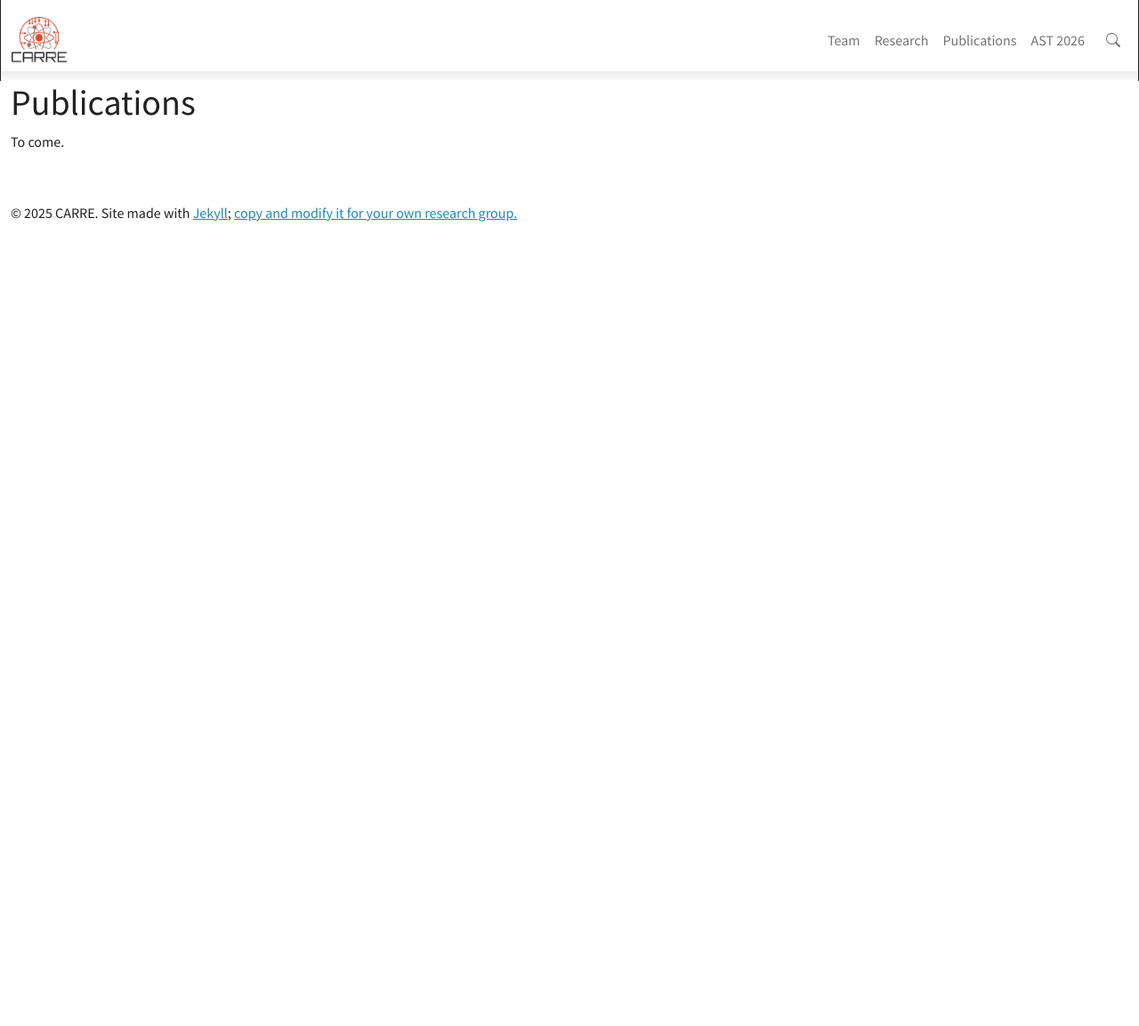
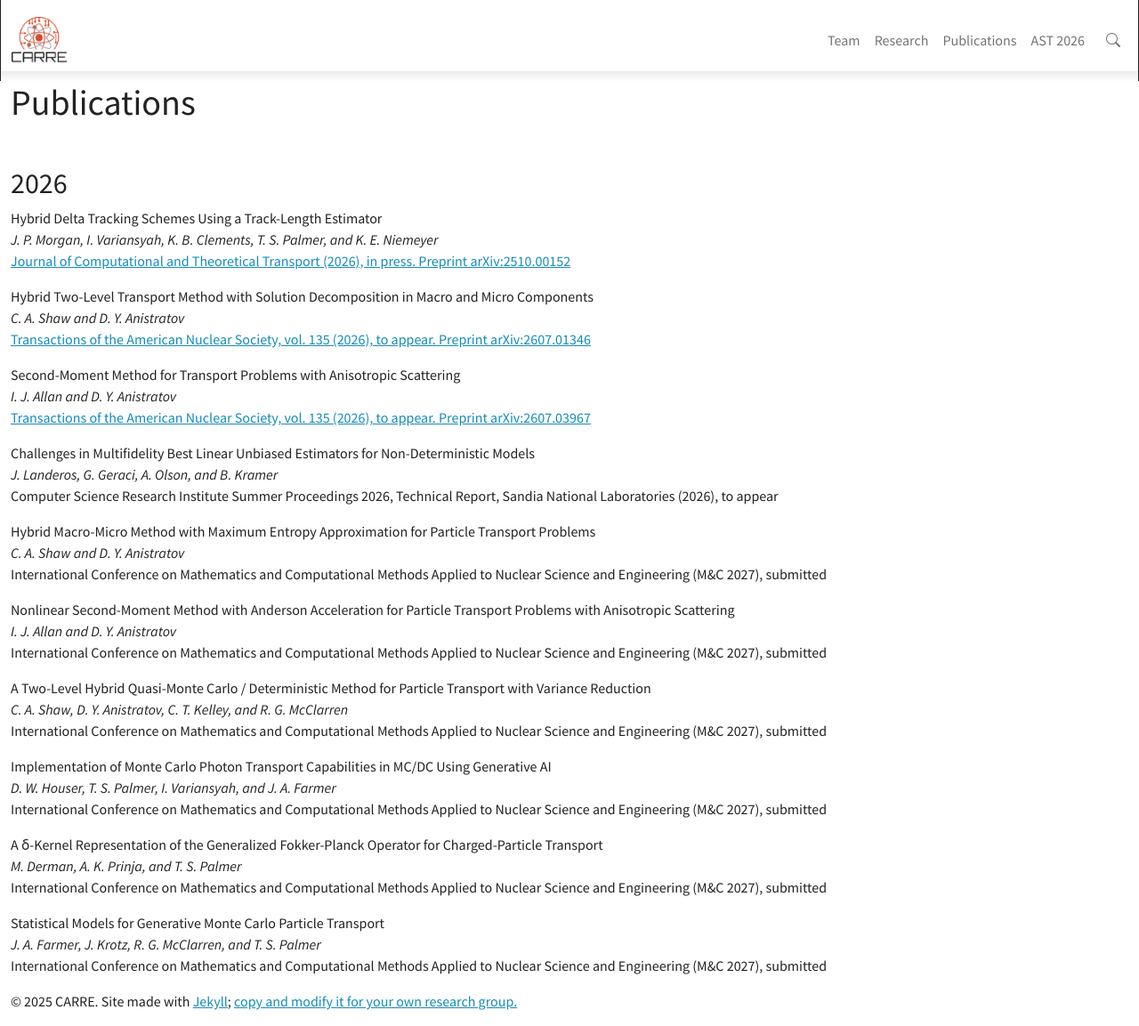
Before and after one commit to CARRE-PSAAP/CARRE-PSAAP.github.io, a Jekyll site: the page built from _pages/publications.md, in a window 1280 px wide. Shown: the whole page at 89% size. Built offline with Jekyll 4.4.1, drawn with Linux system fonts in a browser that asks for light colours; nearby versions of some CDN libraries; before the commit the page ends 900 px from its top, so only the background shows below that.

Commit message:
adds publications

```diff
--- a/_data/publist.yml
+++ b/_data/publist.yml
@@ -2,8 +2,74 @@
 #   image: imageaward_edited.png
 #   description: Shot noise has been suggested for a long time as a tell-tale probe for Majorana bound states. We are the first to carry out local tunneling shot noise measurements on the putative vortex Majorana states.
 #   authors: J-F Ge, KM Bastiaans, D Chatzopoulos, D Cho, WO Tromp, T Benschop, J Niu, G Gu, MP Allan
+#   year: 2023
 #   link:
 #     url: https://www.nature.com/articles/s41467-023-39109-w
 #     display: Nature Communications 4, 3341 (2023)
 #   highlight: 1
 #   news2: See [news item](https://www.universiteitleiden.nl/en/news/2023/06/new-method-to-find-majoranas-tested-for-the-first-time) by Michelle Willebrands
+#
+# Entries are listed newest first; "year" is the year published or submitted.
+
+- title: "Hybrid Delta Tracking Schemes Using a Track-Length Estimator"
+  authors: J. P. Morgan, I. Variansyah, K. B. Clements, T. S. Palmer, and K. E. Niemeyer
+  year: 2026
+  link:
+    url: https://doi.org/10.1080/23324309.2026.2618791
+    display: Journal of Computational and Theoretical Transport (2026), in press. Preprint arXiv:2510.00152
+
+- title: "Hybrid Two-Level Transport Method with Solution Decomposition in Macro and Micro Components"
+  authors: C. A. Shaw and D. Y. Anistratov
+  year: 2026
+  link:
+    url: https://arxiv.org/abs/2607.01346
+    display: Transactions of the American Nuclear Society, vol. 135 (2026), to appear. Preprint arXiv:2607.01346
+
+- title: "Second-Moment Method for Transport Problems with Anisotropic Scattering"
+  authors: I. J. Allan and D. Y. Anistratov
+  year: 2026
+  link:
+    url: https://arxiv.org/abs/2607.03967
+    display: Transactions of the American Nuclear Society, vol. 135 (2026), to appear. Preprint arXiv:2607.03967
+
+- title: "Challenges in Multifidelity Best Linear Unbiased Estimators for Non-Deterministic Models"
+  authors: J. Landeros, G. Geraci, A. Olson, and B. Kramer
+  year: 2026
+  link:
+    display: Computer Science Research Institute Summer Proceedings 2026, Technical Report, Sandia National Laboratories (2026), to appear
+
+- title: "Hybrid Macro-Micro Method with Maximum Entropy Approximation for Particle Transport Problems"
+  authors: C. A. Shaw and D. Y. Anistratov
+  year: 2026
+  link:
+    display: International Conference on Mathematics and Computational Methods Applied to Nuclear Science and Engineering (M&C 2027), submitted
+
+- title: "Nonlinear Second-Moment Method with Anderson Acceleration for Particle Transport Problems with Anisotropic Scattering"
+  authors: I. J. Allan and D. Y. Anistratov
+  year: 2026
+  link:
+    display: International Conference on Mathematics and Computational Methods Applied to Nuclear Science and Engineering (M&C 2027), submitted
+
+- title: "A Two-Level Hybrid Quasi-Monte Carlo / Deterministic Method for Particle Transport with Variance Reduction"
+  authors: C. A. Shaw, D. Y. Anistratov, C. T. Kelley, and R. G. McClarren
+  year: 2026
+  link:
+    display: International Conference on Mathematics and Computational Methods Applied to Nuclear Science and Engineering (M&C 2027), submitted
+
+- title: "Implementation of Monte Carlo Photon Transport Capabilities in MC/DC Using Generative AI"
+  authors: D. W. Houser, T. S. Palmer, I. Variansyah, and J. A. Farmer
+  year: 2026
+  link:
+    display: International Conference on Mathematics and Computational Methods Applied to Nuclear Science and Engineering (M&C 2027), submitted
+
+- title: "A δ-Kernel Representation of the Generalized Fokker-Planck Operator for Charged-Particle Transport"
+  authors: M. Derman, A. K. Prinja, and T. S. Palmer
+  year: 2026
+  link:
+    display: International Conference on Mathematics and Computational Methods Applied to Nuclear Science and Engineering (M&C 2027), submitted
+
+- title: "Statistical Models for Generative Monte Carlo Particle Transport"
+  authors: J. A. Farmer, J. Krotz, R. G. McClarren, and T. S. Palmer
+  year: 2026
+  link:
+    display: International Conference on Mathematics and Computational Methods Applied to Nuclear Science and Engineering (M&C 2027), submitted
--- a/_pages/publications.md
+++ b/_pages/publications.md
@@ -8,8 +8,6 @@ permalink: /publications/
 
 
 # Publications
-
-To come.
 
 <!-- ## Group highlights -->
 
@@ -53,12 +51,15 @@ To come.
 
 <p> &nbsp; </p>
 
-<!--
-## Full List of publications -->
+{% assign pubs_by_year = site.data.publist | group_by: "year" %}
+{% for year in pubs_by_year %}
 
-{% for publi in site.data.publist %}
+## {{ year.name }}
+
+{% for publi in year.items %}
 
   {{ publi.title }} <br />
-  <em>{{ publi.authors }} </em><br /><a href="{{ publi.link.url }}">{{ publi.link.display }}</a>
+  <em>{{ publi.authors }} </em><br />{% if publi.link.url %}<a href="{{ publi.link.url }}">{{ publi.link.display }}</a>{% else %}{{ publi.link.display }}{% endif %}
 
 {% endfor %}
+{% endfor %}
```
